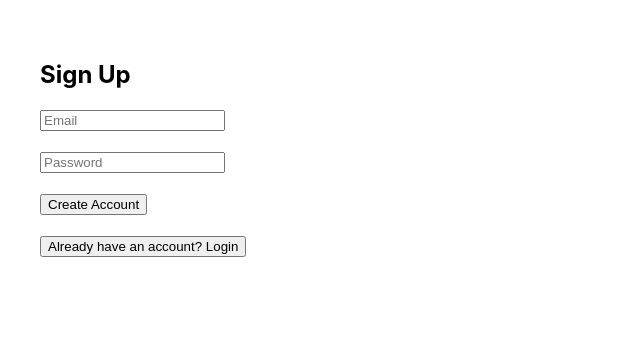
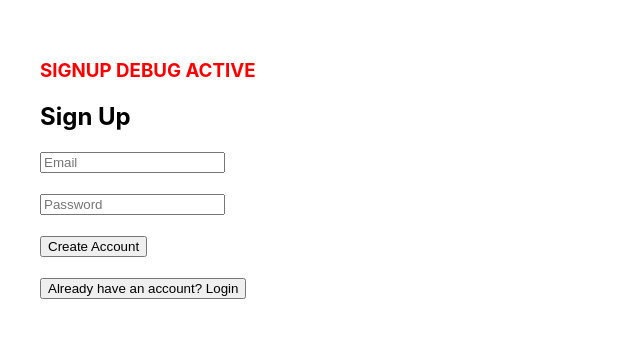
Before and after one commit to UzmaSaiyed/resume-parser-nlp, a React (Create React App) app in the folder frontend/: page / in a window 1280 px wide. Shown: the top 338 px of the page, without its empty margins (0-640 px from the left). Built offline with nearby package versions, Linux system fonts and the light colour scheme; no server answers.

Commit message:
check frontend working

```diff
--- a/frontend/src/App.js
+++ b/frontend/src/App.js
@@ -99,7 +99,9 @@ function App() {
   // ---------------- AUTH UI ----------------
   if (!session) {
     return (
+
       <div style={{ padding: "40px", maxWidth: "400px" }}>
+        <h3 style={{ color: "red" }}>SIGNUP DEBUG ACTIVE</h3>
         <h2>{isSignup ? "Sign Up" : "Login"}</h2>
 
         <input
```
